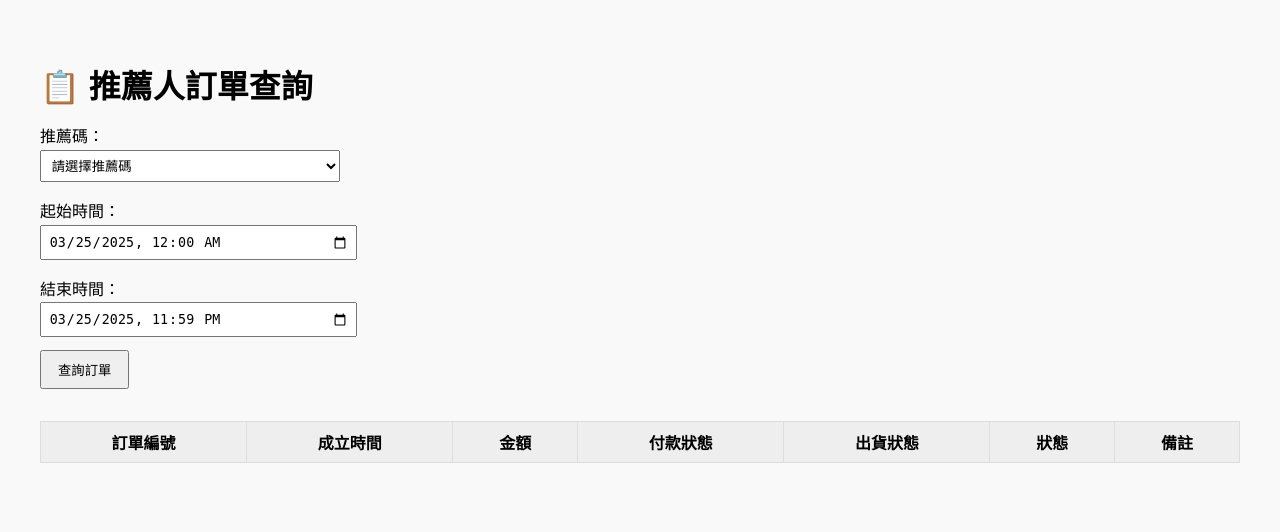
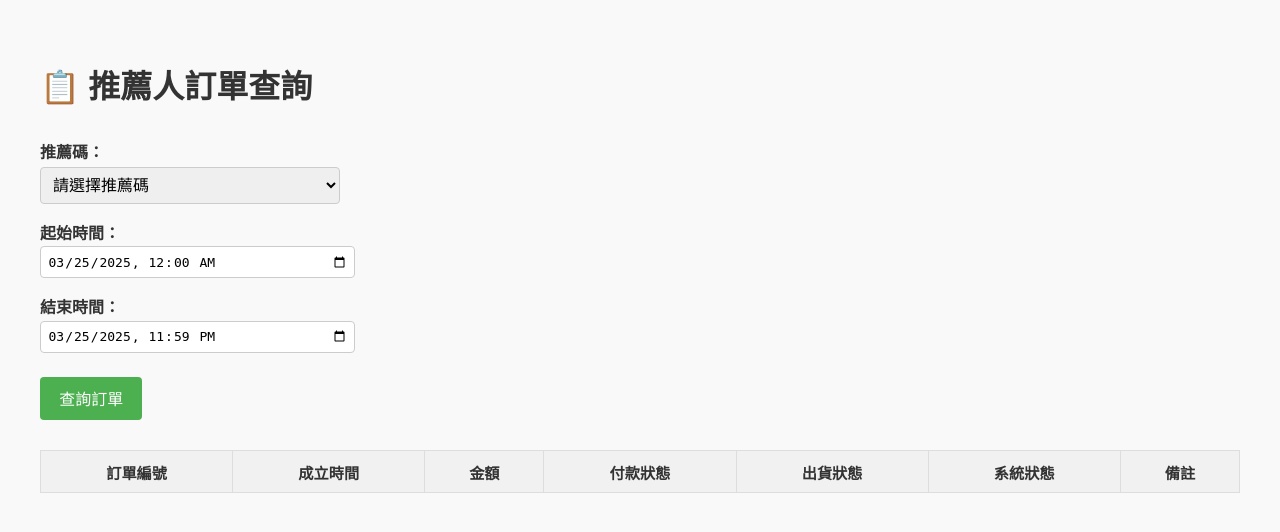
Before and after one commit to don1donshop/referral-report-api, a Flask app: page / in a window 1280 px wide. Shown: the top 532 px of the page. Run offline with Flask 3, Linux system fonts and the light colour scheme; lists and menus that the app fills with data are empty.

Commit message:
✅ 優化 UI

```diff
--- a/static/css/style.css
+++ b/static/css/style.css
@@ -1,51 +1,97 @@
 body {
-  font-family: sans-serif;
+    font-family: "Segoe UI", sans-serif;
     padding: 2em;
     background: #f9f9f9;
+    color: #333;
   }
+
   h1 {
-  margin-bottom: 0.5em;
+    margin-bottom: 1em;
   }
+
   label {
     display: block;
     margin-top: 1em;
+    font-weight: bold;
   }
+
   input,
   select {
     padding: 0.5em;
     width: 300px;
     margin-top: 0.2em;
+    border: 1px solid #ccc;
+    border-radius: 4px;
+    font-size: 1em;
   }
+
+  input[type="password"] {
+    letter-spacing: 0.1em;
+  }
+
   button {
     padding: 0.6em 1.2em;
-  margin-top: 1em;
+    margin-top: 1.5em;
+    font-size: 1em;
+    cursor: pointer;
+    background-color: #4caf50;
+    color: white;
+    border: none;
+    border-radius: 4px;
+    transition: background 0.3s;
   }
+
+  button:hover {
+    background-color: #45a049;
+  }
+
   table {
     margin-top: 2em;
     border-collapse: collapse;
     width: 100%;
     background: white;
+    font-size: 0.95em;
   }
+
   th,
   td {
     border: 1px solid #ddd;
-  padding: 0.5em;
+    padding: 0.6em;
     text-align: center;
   }
+
   th {
-  background: #eee;
+    background: #f1f1f1;
+    font-weight: bold;
   }
+
+  tr:nth-child(even) {
+    background-color: #f9f9f9;
+  }
+
   .hidden {
     display: none;
   }
+
   #stats {
-  margin-top: 1em;
+    margin-top: 1.5em;
     font-weight: bold;
+    font-size: 1.05em;
     color: #333;
   }
+
+  #statsNote {
+    margin-top: 0.5em;
+    color: #666;
+    font-size: 0.9em;
+  }
+
   #infoBox {
     padding: 1em;
     background: #e0f7fa;
     border: 1px solid #4dd0e1;
-  margin-bottom: 1em;
+    margin-top: 1.5em;
+    font-size: 0.95em;
+    border-radius: 4px;
+    color: #00796b;
   }
--- a/static/js/referral-report.js
+++ b/static/js/referral-report.js
@@ -45,9 +45,9 @@ function renderTable(data) {
   tbody.innerHTML = "";
 
   data.forEach(order => {
-    const row = document.createElement("tr");
     const statusLabel = order.is_cancelled ? "❌ 已取消" : "✅ 有效（系統記錄）";
 
+    const row = document.createElement("tr");
     row.innerHTML = `
       <td>${order.order_number}</td>
       <td>${formatDate(order.created_at)}</td>
--- a/templates/index.html
+++ b/templates/index.html
@@ -1,11 +1,10 @@
 <!DOCTYPE html>
 <html lang="zh-Hant">
 <head>
-  <meta charset="UTF-8">
+  <meta charset="UTF-8" />
   <title>📋 推薦人訂單查詢</title>
   <link rel="stylesheet" href="{{ url_for('static', filename='css/style.css') }}">
 </head>
-
 <body>
   <h1>📋 推薦人訂單查詢</h1>
 
@@ -28,16 +27,19 @@
   <label>結束時間：</label>
   <input type="datetime-local" id="endTime" />
 
-  <br>
+  <br />
   <button onclick="fetchOrders()">查詢訂單</button>
 
-  <div id="stats"></div>
-  <small id="statsNote" class="hidden" style="color: #888;">＊有效訂單：僅統計「已付款 且 未取消」的訂單</small>
-  <!-- <button onclick="exportCSV()">📤 匯出報表 (CSV)</button> -->
-
-  <div id="infoBox" class="hidden" style="padding: 1em; background: #e0f7fa; border: 1px solid #4dd0e1; margin-bottom: 1em;">
+  <div id="infoBox" class="hidden" style="padding: 1em; background: #e0f7fa; border: 1px solid #4dd0e1; margin-top: 1em;">
     👋 你正在以推薦碼 <b id="referralCodeDisplay"></b> 的身份查詢訂單。
   </div>
+
+  <div id="stats" style="margin-top: 1.5em;"></div>
+  <div id="statsNote" class="hidden" style="font-size: 0.9em; color: #555; margin-top: 0.5em;">
+    📌 統計僅包含「已付款」且「未取消」的訂單。
+  </div>
+
+  <!-- <button onclick="exportCSV()">📤 匯出報表 (CSV)</button> -->
 
   <table id="results">
     <thead>
@@ -47,14 +49,13 @@
         <th>金額</th>
         <th>付款狀態</th>
         <th>出貨狀態</th>
-        <th>狀態</th>
+        <th title="此為系統記錄，並不代表已付款">系統狀態</th>
         <th>備註</th>
       </tr>
     </thead>
     <tbody></tbody>
   </table>
 
-  <!-- ✅ JS 放在這裡，確保 HTML 已完成渲染 -->
   <script src="{{ url_for('static', filename='js/referral-report.js') }}"></script>
 </body>
 </html>
```
Lines whose indentation alone changed are shown as unchanged.
